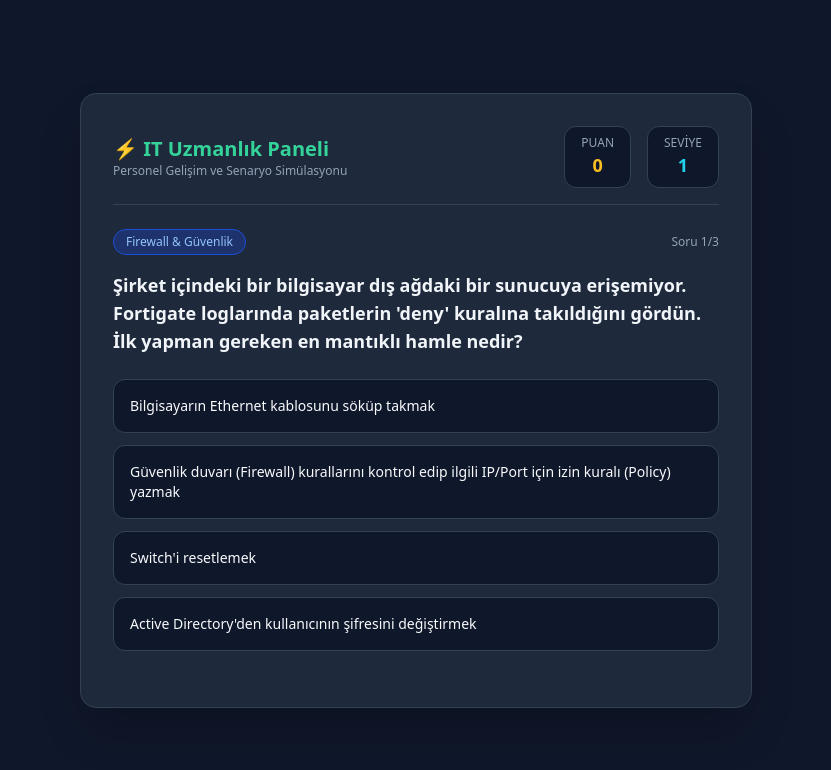
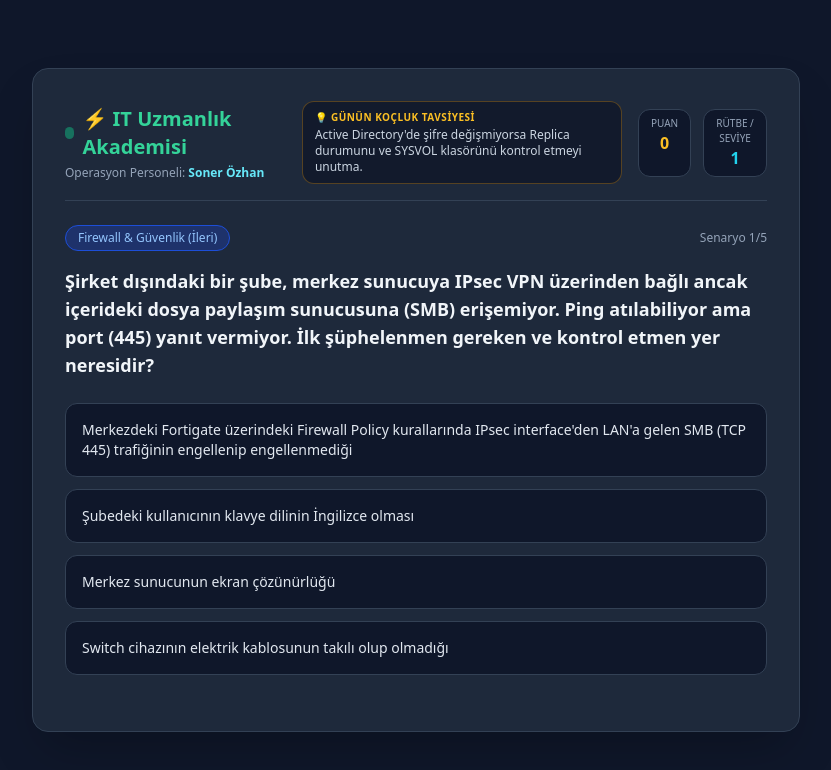
Before and after one commit to sonerozhan/IT-DERSLERI, a plain HTML site: page index.html in a window 1280 px wide. Shown: the whole page, without its empty margins (224-1055 px from the left). Drawn offline with nearby package versions, Linux system fonts and the light colour scheme.

Commit message:
Update index.html

```diff
--- a/index.html
+++ b/index.html
@@ -11,21 +11,33 @@
 </head>
 <body class="min-h-screen flex flex-col items-center justify-center p-4">
 
-    <div class="w-full max-w-2xl bg-slate-800 border border-slate-700 rounded-2xl shadow-2xl p-6 md:p-8">
-        <!-- Header / Puan Durumu -->
-        <div class="flex justify-between items-center border-b border-slate-700 pb-4 mb-6">
+    <div class="w-full max-w-3xl bg-slate-800 border border-slate-700 rounded-2xl shadow-2xl p-6 md:p-8">
+
+        <!-- Üst Bilgi & Profil Alanı -->
+        <div class="flex flex-col md:flex-row justify-between items-start md:items-center border-b border-slate-700 pb-4 mb-6 gap-4">
             <div>
-                <h1 class="text-xl font-bold text-emerald-400">⚡ IT Uzmanlık Paneli</h1>
-                <p class="text-xs text-slate-400">Personel Gelişim ve Senaryo Simülasyonu</p>
+                <div class="flex items-center gap-2">
+                    <span class="w-3 h-3 bg-emerald-500 rounded-full animate-pulse"></span>
+                    <h1 class="text-xl font-bold text-emerald-400">⚡ IT Uzmanlık Akademisi</h1>
+                </div>
+                <p class="text-xs text-slate-400 mt-1">Operasyon Personeli: <span class="text-cyan-300 font-semibold">Soner Özhan</span></p>
             </div>
-            <div class="flex gap-4">
-                <div class="bg-slate-900 px-4 py-2 rounded-xl border border-slate-700 text-center">
-                    <span class="block text-xs text-slate-400">PUAN</span>
-                    <span id="score" class="text-lg font-extrabold text-amber-400">0</span>
+
+            <!-- Sağ Üst: Günün Akli / IT Tavsiyesi -->
+            <div class="bg-slate-900/80 border border-amber-500/30 px-3 py-2 rounded-xl max-w-xs">
+                <span class="text-[10px] font-bold text-amber-400 block tracking-wider">💡 GÜNÜN KOÇLUK TAVSİYESİ</span>
+                <p id="daily-advice" class="text-xs text-slate-300 mt-0.5">Yükleniyor...</p>
+            </div>
+
+            <!-- Puan & Seviye -->
+            <div class="flex gap-3">
+                <div class="bg-slate-900 px-3 py-1.5 rounded-xl border border-slate-700 text-center">
+                    <span class="block text-[10px] text-slate-400">PUAN</span>
+                    <span id="score" class="text-base font-extrabold text-amber-400">0</span>
                 </div>
-                <div class="bg-slate-900 px-4 py-2 rounded-xl border border-slate-700 text-center">
-                    <span class="block text-xs text-slate-400">SEVİYE</span>
-                    <span id="level" class="text-lg font-extrabold text-cyan-400">1</span>
+                <div class="bg-slate-900 px-3 py-1.5 rounded-xl border border-slate-700 text-center">
+                    <span class="block text-[10px] text-slate-400">RÜTBE / SEVİYE</span>
+                    <span id="level" class="text-base font-extrabold text-cyan-400">1</span>
                 </div>
             </div>
         </div>
@@ -34,10 +46,10 @@
         <div id="quiz-container">
             <div class="mb-4 flex justify-between items-center">
                 <span id="category-badge" class="bg-blue-900/60 text-blue-300 text-xs px-3 py-1 rounded-full border border-blue-700">Kategori</span>
-                <span id="question-count" class="text-xs text-slate-400">Soru 1/3</span>
+                <span id="question-count" class="text-xs text-slate-400">Soru 1/10</span>
             </div>
 
-            <h2 id="question-text" class="text-lg font-semibold mb-6 text-slate-100">Soru yükleniyor...</h2>
+            <h2 id="question-text" class="text-base md:text-lg font-semibold mb-6 text-slate-100 leading-relaxed">Soru yükleniyor...</h2>
 
             <div id="options-container" class="space-y-3 mb-6">
                 <!-- Şıklar buraya dinamik gelecek -->
@@ -45,55 +57,92 @@
 
             <div id="feedback" class="hidden p-4 rounded-xl mb-4 text-sm font-medium"></div>
 
-            <button id="next-btn" onclick="nextQuestion()" class="hidden w-full bg-emerald-600 hover:bg-emerald-500 text-white font-bold py-3 rounded-xl transition duration-200">
-                Sonraki Senaryo 🚀
+            <button id="next-btn" onclick="nextQuestion()" class="hidden w-full bg-emerald-600 hover:bg-emerald-500 text-white font-bold py-3 rounded-xl transition duration-200 shadow-lg shadow-emerald-900/30">
+                Sonraki Zorlu Senaryo 🚀
             </button>
         </div>
     </div>
 
     <script>
+        // Günün akıl veren sözleri / tecrübe notları
+        const advices = [
+            "Asla yedeksiz (backup) sistem değişikliği yapma, veriyi kaybetmektense 10 dakika fazla bekletmek iyidir.",
+            "Fortigate loglarında 'Deny' görüyorsan önce kural sırasına (Policy ID) bak, kurallar yukarıdan aşağıya okunur!",
+            "Kullanıcı 'internetim yok' diyorsa ilk önce ping at, sonra DNS çözümlüyor mu diye test et.",
+            "Active Directory'de şifre değişmiyorsa Replica durumunu ve SYSVOL klasörünü kontrol etmeyi unutma.",
+            "Switch üzerinde port flapping (gidip gelme) varsa, kabloyu veya fiziksel portu hızlıca değiştir."
+        ];
+
+        // Genişletilmiş ve Zorlaştırılmış IT Soru Bankası
         const questions = [
             {
-                category: "Firewall & Güvenlik",
-                question: "Şirket içindeki bir bilgisayar dış ağdaki bir sunucuya erişemiyor. Fortigate loglarında paketlerin 'deny' kuralına takıldığını gördün. İlk yapman gereken en mantıklı hamle nedir?",
+                category: "Firewall & Güvenlik (İleri)",
+                question: "Şirket dışındaki bir şube, merkez sunucuya IPsec VPN üzerinden bağlı ancak içerideki dosya paylaşım sunucusuna (SMB) erişemiyor. Ping atılabiliyor ama port (445) yanıt vermiyor. İlk şüphelenmen gereken ve kontrol etmen yer neresidir?",
                 options: [
-                    "Bilgisayarın Ethernet kablosunu söküp takmak",
-                    "Güvenlik duvarı (Firewall) kurallarını kontrol edip ilgili IP/Port için izin kuralı (Policy) yazmak",
-                    "Switch'i resetlemek",
-                    "Active Directory'den kullanıcının şifresini değiştirmek"
+                    "Merkezdeki Fortigate üzerindeki Firewall Policy kurallarında IPsec interface'den LAN'a gelen SMB (TCP 445) trafiğinin engellenip engellenmediği",
+                    "Şubedeki kullanıcının klavye dilinin İngilizce olması",
+                    "Merkez sunucunun ekran çözünürlüğü",
+                    "Switch cihazının elektrik kablosunun takılı olup olmadığı"
+                ],
+                correct: 0,
+                explanation: "Mükemmel! Ping (ICMP) ayrı bir protokoldür ve geçebilir; ancak güvenlik duvarı politikalarında özel servis portları (SMB 445 gibi) açık tanımlanmadıysa trafik drop edilir."
+            },
+            {
+                category: "Active Directory & DNS",
+                question: "Bir kullanıcı bilgisayarını açtığında 'Güvenlik ilişki hatası (Trust relationship failed)' uyarısı alıyor ve domaine giriş yapamıyor. Bu sorunu çözmek için en pratik ve kalıcı yöntem nedir?",
+                options: [
+                    "Bilgisayara format atmak",
+                    "Local Administrator ile açıp, Active Directory'den bilgisayar hesabını resetleyip (`Reset Computer Account`), makinayı Workgroup'a alıp tekrar domaine dahil etmek",
+                    "Modemi resetlemek",
+                    "Ethernet kablosunu değiştirmek"
                 ],
                 correct: 1,
-                explanation: "Doğru! Trafik 'deny' kuralına takılıyorsa, Firewall üzerindeki Security Policy kurallarını kontrol edip doğru kaynak/hedef izinlerini tanımlaman gerekir."
+                explanation: "Doğru! Trust relationship kopması, makina şifresinin DC ile uyuşmamasından kaynaklanır. Hesabı resetleyip yeniden joinlemek en temiz çözümdür."
             },
             {
-                category: "Active Directory & Sunucu",
-                question: "Bir personel işe yeni başladı. Bilgisayarınacorporate domainine dahil etmek istiyorsun ancak 'Etki alanı denetleyicisi ile iletişim kurulamadı' hatası alıyorsun. İlk kontrol etmen gereken yer neresidir?",
+                category: "Network & Switch Yönetimi",
+                question: "Ofisteki bir switch üzerinde bazı portlarda sürekli kopmalar ve ağda yavaşlama var. Switch loglarında 'Port loop detected' uyarısı görüyorsun. Bu durumun en yaygın sebebi nedir?",
                 options: [
-                    "Bilgisayarın ses sürücüsü",
-                    "DNS sunucu ayarlarının doğru (Domain Controller IP'si olarak) girilip girilmediği",
-                    "Klavyenin dili",
-                    "Tarayıcının çerezleri"
+                    "Switch'in tozlanmış olması",
+                    "Bir kullanıcının Ethernet kablosunun iki ucunu da aynı switch'e takarak döngü (loop) yaratması",
+                    "İnternet sağlayıcısının hız düşürmesi",
+                    "Aktif dizin şifresinin süresinin dolması"
+                ],
+                    correct: 1,
+                explanation: "Harika! Loop (döngü), kablonun iki ucunun aynı cihaza bağlanmasıyla broadcast fırtınasına yol açar. STP (Spanning Tree Protocol) kapalıysa ağı kilitler."
+            },
+            {
+                category: "Sunucu & Donanım Arızası",
+                question: "Şirketin ana File Server sunucusunda RAID 5 yapısı kullanılıyor. Sunucuyu açtığında bir diskin 'Failed' durumunda olduğunu ve sistemin 'Degraded' çalıştığını gördün. Ne yapmalısın?",
+                options: [
+                    "Sunucuyu tamamen kapatıp beklemek",
+                    "Bozulan diski hot-swap özellik sayesinde söküp yerine aynı model sağlam bir disk takarak RAID Rebuild (yeniden oluşturma) sürecini başlatmak",
+                    "Tüm diskleri söküp sıfırdan kurulum yapmak",
+                    "Ethernet kablosunu söküp takmak"
                 ],
                 correct: 1,
-                explanation: "Tebrikler! Domain join işlemlerinde en sık karşılaşılan sorun yanlış DNS yapılandırmasıdır. İstemci cihaz DC'yi DNS üzerinden bulur."
+                explanation: "Tebrikler! RAID 5 tek disk toleransına sahiptir. Bozulan disk hot-swap ile değiştirilerek veri kaybı önlenir ve rebuild tetiklenir."
             },
             {
-                category: "Network & DHCP",
-                question: "Ofisteki bazı bilgisayarlar '169.254.x.x' şeklinde IP adresleri alıyor ve internete çıkamıyor. Bu durum genellikle hangi sorunun göstergesidir?",
+                category: "DHCP & IP Yönetimi",
+                question: "Ağda yeni kurulan yazıcıya statik IP vermek istiyorsun ancak bu IP adresinin halihazırda başka bir cihaza DHCP tarafından verilmiş olabileceğinden şüpheleniyorsun. Çakışmayı önlemek için DHCP havuzunda yapman gereken ilk işlem nedir?",
                 options: [
-                    "Ekran kartı arızası",
-                    "DHCP sunucusunun IP dağıtamaması veya ağda IP havuzunun (Scope) dolması",
-                    "İnternet hızının yüksek olması",
-                    "Harddiskin dolması"
+                    "Hiçbir şey yapmadan rastgele bir IP vermek",
+                    "DHCP yöneticisinden ilgili IP adresini 'Exclusions' (Hariç Tutulanlar) listesine eklemek veya rezerve etmek",
+                    "Switch'i fabrika ayarlarına döndürmek",
+                    "Active Directory servisini yeniden başlatmak"
                 ],
                 correct: 1,
-                explanation: "Harika! 169.254 ile başlayan IP'ler (APIPA), cihazın DHCP sunucusundan IP alamadığını gösterir. DHCP servislerini ve scope aralığını kontrol etmelisin."
+                explanation: "Doğru! Statik cihazlara verilen IP'lerin DHCP Scope aralığında çakışmaması için Exclusion (hariç tutma) tanımlanmalıdır."
             }
         ];
 
         let currentQuestion = 0;
-        let score = 0;
-        let level = 1;
+        let score = parseInt(localStorage.getItem("it_score")) || 0;
+        let level = parseInt(localStorage.getItem("it_level")) || 1;
+
+        // Sayfa açıldığında rastgele tavsiye yükle
+        document.getElementById("daily-advice").innerText = advices[Math.floor(Math.random() * advices.length)];
 
         const questionText = document.getElementById("question-text");
         const optionsContainer = document.getElementById("options-container");
@@ -104,19 +153,22 @@
         const feedback = document.getElementById("feedback");
         const nextBtn = document.getElementById("next-btn");
 
+        scoreDisplay.innerText = score;
+        levelDisplay.innerText = level;
+
         function loadQuestion() {
             feedback.classList.add("hidden");
             nextBtn.classList.add("hidden");
 
             const q = questions[currentQuestion];
             categoryBadge.innerText = q.category;
-            questionCount.innerText = `Soru ${currentQuestion + 1}/${questions.length}`;
+            questionCount.innerText = `Senaryo ${currentQuestion + 1}/${questions.length}`;
             questionText.innerText = q.question;
 
             optionsContainer.innerHTML = "";
             q.options.forEach((option, index) => {
                 const btn = document.createElement("button");
-                btn.className = "w-full text-left p-4 bg-slate-900 border border-slate-700 hover:border-slate-500 rounded-xl transition duration-200 text-sm font-medium";
+                btn.className = "w-full text-left p-4 bg-slate-900 border border-slate-700 hover:border-slate-500 rounded-xl transition duration-200 text-sm font-medium text-slate-200";
                 btn.innerText = option;
                 btn.onclick = () => selectOption(index);
                 optionsContainer.appendChild(btn);
@@ -127,27 +179,33 @@
             const q = questions[currentQuestion];
             const buttons = optionsContainer.getElementsByTagName("button");
 
-            // Tıklamaları kapat
             for(let btn of buttons) {
                 btn.disabled = true;
             }
 
             if(selectedIndex === q.correct) {
-                buttons[selectedIndex].classList.add("bg-emerald-900/50", "border-emerald-500", "text-emerald-200");
-                score += 20;
-                feedback.className = "p-4 rounded-xl mb-4 text-sm font-medium bg-emerald-950 border border-emerald-800 text-emerald-300";
-                feedback.innerText = "🎉 " + q.explanation;
+                buttons[selectedIndex].classList.add("bg-emerald-950", "border-emerald-500", "text-emerald-200");
+                score += 25;
+                feedback.className = "p-4 rounded-xl mb-4 text-sm font-medium bg-emerald-950/80 border border-emerald-800 text-emerald-300";
+                feedback.innerText = "🎉 Doğru Hamle, Kanka! Teknik Açıklama: " + q.explanation;
             } else {
-                buttons[selectedIndex].classList.add("bg-rose-900/50", "border-rose-500", "text-rose-200");
-                buttons[q.correct].classList.add("bg-emerald-900/50", "border-emerald-500", "text-emerald-200");
-                feedback.className = "p-4 rounded-xl mb-4 text-sm font-medium bg-rose-950 border border-rose-800 text-rose-300";
-                feedback.innerText = "❌ Yanlış! Doğru Açıklama: " + q.explanation;
+                buttons[selectedIndex].classList.add("bg-rose-950", "border-rose-500", "text-rose-200");
+                buttons[q.correct].classList.add("bg-emerald-950", "border-emerald-500", "text-emerald-200");
+                feedback.className = "p-4 rounded-xl mb-4 text-sm font-medium bg-rose-950/80 border border-rose-800 text-rose-300";
+                feedback.innerText = "❌ Yanlış Hamle! Doğrusu Şöyle Olmalıydı: " + q.explanation;
             }
 
+            // Seviye hesaplama
+            if(score >= 50) level = 2;
+            if(score >= 100) level = 3;
+            if(score >= 150) level = 4; // Kıdemli SysAdmin
+
             scoreDisplay.innerText = score;
-            if(score >= 40) level = 2;
-            if(score >= 60) level = 3;
             levelDisplay.innerText = level;
+
+            // Hafızaya kaydet
+            localStorage.setItem("it_score", score);
+            localStorage.setItem("it_level", level);
 
             feedback.classList.remove("hidden");
             nextBtn.classList.remove("hidden");
@@ -160,11 +218,11 @@
             } else {
                 document.getElementById("quiz-container").innerHTML = `
                     <div class="text-center py-8">
-                        <h2 class="text-2xl font-bold text-emerald-400 mb-2">Tebrikler Kanka! 🏆</h2>
-                        <p class="text-slate-300 mb-4">Bugünkü IT senaryo testini başarıyla tamamladın.</p>
-                        <p class="text-lg font-semibold text-amber-400 mb-6">Toplam Puanın: ${score}</p>
-                        <button onclick="location.reload()" class="bg-blue-600 hover:bg-blue-500 text-white font-bold px-6 py-3 rounded-xl transition duration-200">
-                            Yeniden Başla 🔄
+                        <h2 class="text-2xl font-bold text-emerald-400 mb-2">Tebrikler Soner Özhan! 🏆</h2>
+                        <p class="text-slate-300 mb-4">Tüm kritik IT senaryolarını başarıyla tamamladın.</p>
+                        <p class="text-lg font-semibold text-amber-400 mb-6">Toplam Uzmanlık Puanın: ${score}</p>
+                        <button onclick="localStorage.clear(); location.reload();" class="bg-blue-600 hover:bg-blue-500 text-white font-bold px-6 py-3 rounded-xl transition duration-200 shadow-lg">
+                            Simülasyonu Sıfırla ve Başa Dön 🔄
                         </button>
                     </div>
                 `;
```
